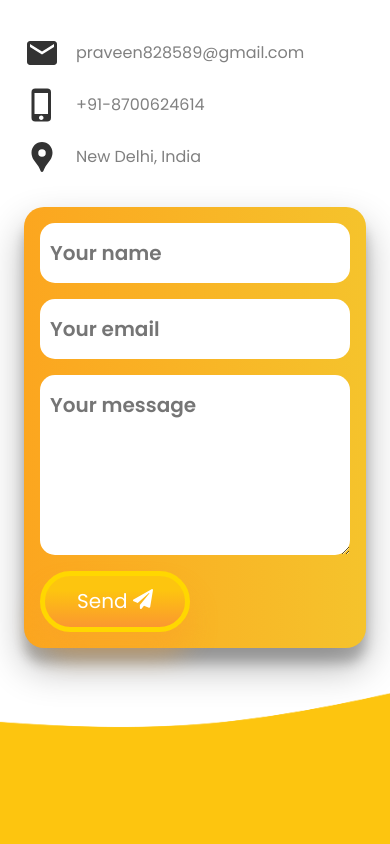
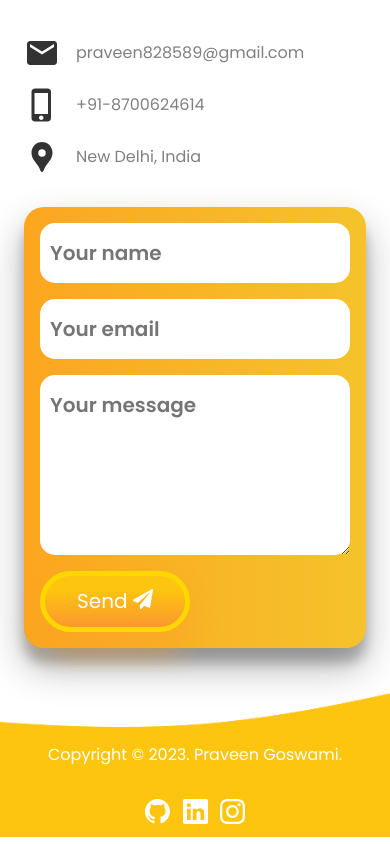
Before and after one commit to praveengoswami1996/personal_portfolio_react, a React (Create React App) app: page / in a window 390 px wide. Shown: the part 4669-5513 px from the top of the page. Built offline with nearby package versions, Linux system fonts and the light colour scheme.

Commit message:
Added Footer

```diff
--- a/src/components/Footer/Footer.css
+++ b/src/components/Footer/Footer.css
@@ -1,8 +1,105 @@
 .app__footer {
+    display: flex;
+    align-items: center;
+    justify-content: center;
     margin: -1rem -3.5rem;
-    margin-top: 0rem;
+    margin-top: -7rem;
+    position: relative;
 }
 
 .app__footer img {
     width: 100%;
 }
+
+.app__footer-content {
+    width: 100%;
+    position: absolute;
+    margin-top: 8rem;
+    display: flex;
+    flex-direction: column;
+    justify-content: center;
+    align-items: center;
+    gap: 7rem;
+}
+
+.app__footer-content_copyright {
+    font-size: 24px;
+    color: #fff;
+}
+
+.app__footer-content_socialIcons {
+    display: flex;
+    justify-content: center;
+    align-items: center;
+    gap: 1.5rem;
+}
+
+.app__footer-content_socialIcons .icon{
+    font-size: 44px;
+    color: #fff;
+}
+
+/************************MEDIA QUERIES*************************/
+
+@media screen and (max-width: 1050px) {
+    .app__footer-content {
+        gap: 5rem;
+    }
+}
+
+@media screen and (max-width: 1050px) {
+    .app__footer {
+        margin-top: 0rem;
+    }
+}
+
+@media screen and (max-width: 790px) {
+    .app__footer-content {
+        margin-top: 6rem;
+        gap: 4rem;
+    }
+}
+
+@media screen and (max-width: 650px) {
+    .app__footer-content {
+        margin-top: 4rem;
+        gap: 2rem;
+    }
+}
+
+@media screen and (max-width: 550px) {
+    .app__footer-content_copyright {
+        font-size: 20px;
+    }
+    .app__footer-content_socialIcons {
+        gap: 1rem;
+    }
+    .app__footer-content_socialIcons .icon{
+        font-size: 35px;
+    }
+}
+
+@media screen and (max-width: 480px) {
+    .app__footer-content_copyright {
+        font-size: 16px;
+    }
+    .app__footer-content_socialIcons {
+        gap: 0.8rem;
+    }
+    .app__footer-content_socialIcons .icon{
+        font-size: 25px;
+    }
+}
+
+@media screen and (max-width: 350px) {
+    .app__footer-content {
+        margin-top: 3rem;
+        gap: 1rem;
+    }
+    .app__footer-content_copyright {
+        font-size: 14px;
+    }
+    .app__footer-content_socialIcons .icon{
+        font-size: 24px;
+    }
+}
--- a/src/components/Footer/Footer.js
+++ b/src/components/Footer/Footer.js
@@ -1,10 +1,35 @@
 import './Footer.css';
 import { wave } from '../../assets';
+import { BsGithub, BsLinkedin, BsInstagram } from 'react-icons/bs';
 
 const Footer = () => {
   return (
     <div className='app__footer'>
         <img src={wave} alt="Footer bg"/>
+
+        <div className='app__footer-content'>
+          <p className='app__footer-content_copyright'>Copyright &copy; 2023. Praveen Goswami.</p>
+          <div className='app__footer-content_socialIcons'>
+                <a
+                  href="https://github.com/praveengoswami1996"
+                  target="_blank"
+                  rel='noreferrer'
+                ><BsGithub className='icon'/></a>
+
+                <a
+                  href="https://www.linkedin.com/in/praveen-goswami/"
+                  target="_blank"
+                  rel='noreferrer'
+                ><BsLinkedin className='icon'/></a>
+
+                <a
+                  href="https://www.instagram.com"
+                  target="_blank"
+                  rel='noreferrer'
+                ><BsInstagram className='icon'/></a>
+            </div>
+        </div>
+
     </div>
   )
 }
```
